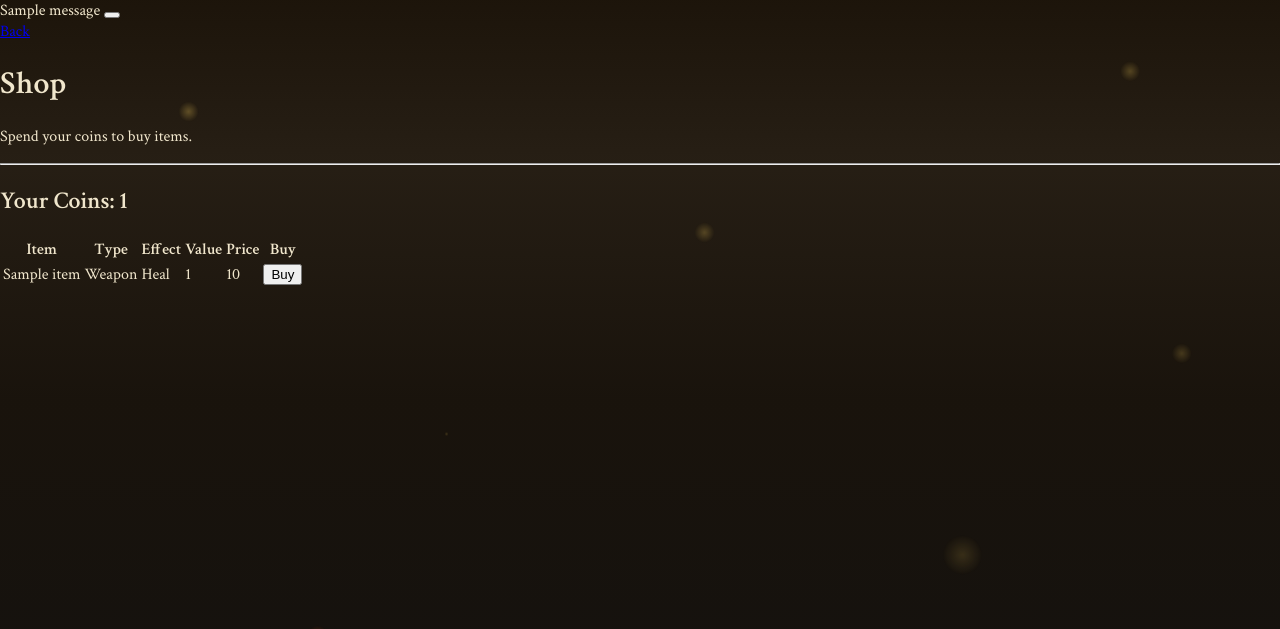
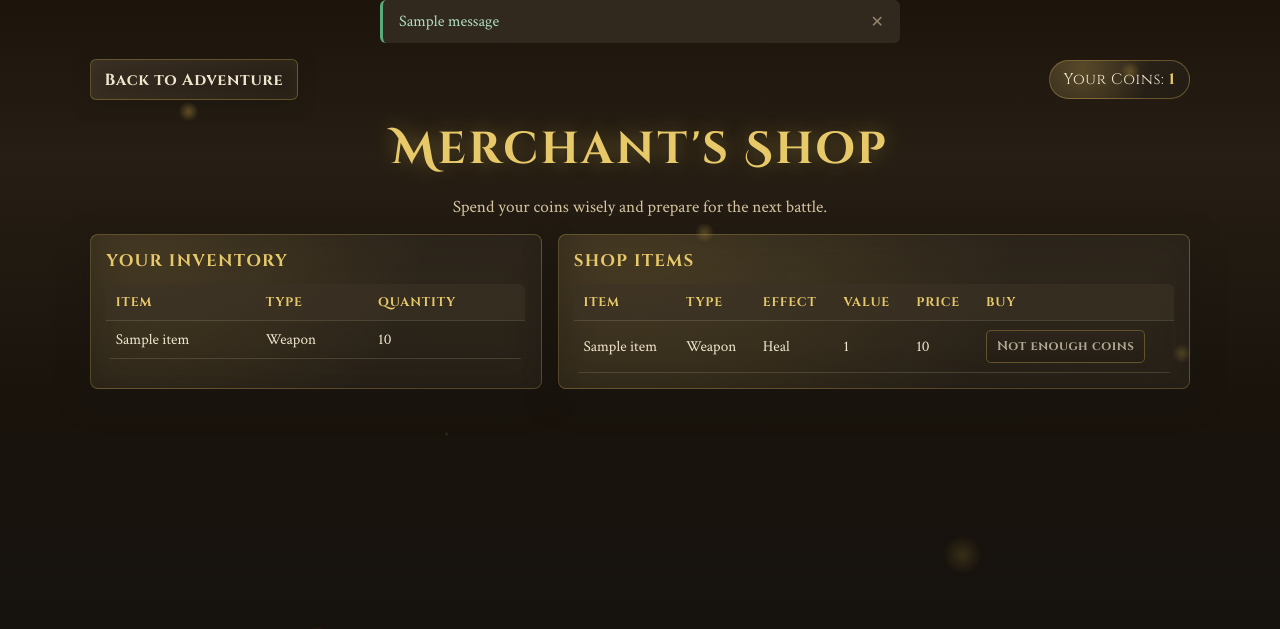
Before and after one commit to minkong05/wad2-magical-survival-game, a Django app: page /game/shop/ in a window 1280 px wide. Shown: the part 42-671 px from the top of the page. Run offline with Django 5.2, Linux system fonts and the light colour scheme; a user stored in the database is signed in; tables that the repository leaves empty hold one stand-in row (values such as "Sample post"); one stand-in notice (Sample message) is shown.

Commit message:
feat: all task done

```diff
--- a/config/settings.py
+++ b/config/settings.py
@@ -123,3 +123,7 @@ USE_TZ = True
 STATIC_URL = "/static/"
 STATICFILES_DIRS = [BASE_DIR / "static"]
 STATIC_ROOT = os.path.join(BASE_DIR, 'staticfiles')
+
+# Auth redirects
+LOGIN_URL = "/login/"
+LOGIN_REDIRECT_URL = "/main/"
--- a/game/models.py
+++ b/game/models.py
@@ -9,6 +9,7 @@ class PlayerProfile(models.Model):
 
     user = models.OneToOneField(settings.AUTH_USER_MODEL, on_delete=models.CASCADE)
     class_type = models.CharField(max_length=20, choices=CLASS_CHOICES, blank=True, default="MAGE")
+    class_selected = models.BooleanField(default=False)
     level = models.PositiveSmallIntegerField(default=1)
     hp = models.PositiveIntegerField(default=100)
     coins = models.PositiveIntegerField(default=0)
--- a/game/views.py
+++ b/game/views.py
@@ -11,9 +11,11 @@ from .models import Encounter, EnemyType, Signpost,FriendType, PlayerFriend
 def main(request):
     if not hasattr(request.user, 'playerprofile'):
         PlayerProfile.objects.create(user=request.user)
-        return redirect('/game/restart/')
+        return redirect('game:character_select')
 
     player = request.user.playerprofile
+    if not player.class_selected:
+        return redirect('game:character_select')
 
     if request.method == "POST":
         action = request.POST.get("action")
@@ -748,10 +750,17 @@ def shop(request):
     profile, _ = PlayerProfile.objects.get_or_create(user=request.user)
 
     items = Item.objects.all().order_by("price", "name")
+    inventory_items = (
+        profile.inventory
+        .select_related("item")
+        .filter(quantity__gt=0)
+        .order_by("item__name")
+    )
 
     context = {
         "profile": profile,
         "items": items,
+        "inventory_items": inventory_items,
     }
     return render(request, "game/shop.html", context)
 
@@ -782,15 +791,21 @@ def buy_item(request, item_id):
     messages.success(request, f"Bought {item.name}!")
     return redirect("game:shop")
 
+@login_required
 def character_select(request):
     profile, _ = PlayerProfile.objects.get_or_create(user=request.user)
+
+    if profile.class_selected:
+        messages.info(request, "You already selected your class. This choice is locked.")
+        return redirect("core:main")
 
     if request.method == "POST":
         class_type = request.POST.get("class_type")
 
         if class_type in dict(PlayerProfile.CLASS_CHOICES):
             profile.class_type = class_type
-            profile.save()
+            profile.class_selected = True
+            profile.save(update_fields=["class_type", "class_selected"])
             return redirect("core:main")
 
     return render(request, "game/character_select.html", {
@@ -959,6 +974,7 @@ def perform_attack(request):
 
     return JsonResponse({"error": "Invalid request"}, status=400)
 
+@login_required
 def restart_game(request):
     player = request.user.playerprofile
 
--- /dev/null
+++ b/static/css/shop.css
@@ -0,0 +1,239 @@
+/* Shop page specific styles */
+
+.shop-page {
+  max-width: 1100px;
+  margin: 1rem auto 2rem;
+  display: flex;
+  flex-direction: column;
+  gap: 1rem;
+}
+
+.shop-topbar {
+  display: flex;
+  align-items: center;
+  justify-content: space-between;
+  gap: 0.8rem;
+  flex-wrap: wrap;
+}
+
+.shop-back-btn {
+  display: inline-block;
+  text-decoration: none;
+  font-family: "Cinzel", serif;
+  font-weight: 700;
+  letter-spacing: 0.04em;
+  color: var(--parchment);
+  background: linear-gradient(
+    140deg,
+    color-mix(in srgb, var(--stone-light) 90%, black),
+    color-mix(in srgb, var(--stone) 90%, black)
+  );
+  border: 1px solid color-mix(in srgb, var(--gold) 35%, transparent);
+  border-radius: 6px;
+  padding: 0.52rem 0.85rem;
+  box-shadow:
+    inset 0 0 20px color-mix(in srgb, var(--gold) 6%, transparent),
+    0 6px 16px color-mix(in srgb, var(--shadow) 50%, transparent);
+  transition: transform 0.16s ease, border-color 0.16s ease;
+}
+
+.shop-back-btn:hover {
+  transform: translateY(-1px);
+  border-color: color-mix(in srgb, var(--gold-light) 55%, transparent);
+}
+
+.shop-title {
+  margin: 0.2rem 0 0;
+  font-family: "Cinzel Decorative", serif;
+  letter-spacing: 0.06em;
+  color: var(--gold-light);
+  text-align: center;
+  font-size: clamp(1.7rem, 4.2vw, 2.8rem);
+  text-shadow:
+    0 0 20px color-mix(in srgb, var(--gold) 45%, transparent),
+    2px 4px 10px color-mix(in srgb, var(--shadow) 80%, transparent);
+}
+
+.shop-subtitle {
+  margin: 0;
+  text-align: center;
+  color: var(--parchment-dark);
+  font-family: "Crimson Text", serif;
+  font-size: 1.08rem;
+}
+
+.shop-coins {
+  margin: 0;
+  color: var(--parchment);
+  font-family: "Cinzel", serif;
+  font-size: 0.95rem;
+  letter-spacing: 0.04em;
+  padding: 0.5rem 0.85rem;
+  border-radius: 999px;
+  background:
+    radial-gradient(circle at 24% 24%, color-mix(in srgb, var(--gold) 28%, transparent), transparent 60%),
+    linear-gradient(140deg, color-mix(in srgb, var(--stone-light) 78%, black), color-mix(in srgb, var(--stone) 82%, black));
+  border: 1px solid color-mix(in srgb, var(--gold) 40%, transparent);
+}
+
+.shop-coins span {
+  color: var(--gold-light);
+  font-weight: 700;
+}
+
+.shop-panels {
+  display: grid;
+  grid-template-columns: minmax(0, 1fr) minmax(0, 1.4fr);
+  gap: 1rem;
+}
+
+.shop-card {
+  background:
+    radial-gradient(circle at 12% -20%, color-mix(in srgb, var(--gold) 18%, transparent), transparent 65%),
+    linear-gradient(
+      145deg,
+      color-mix(in srgb, var(--parchment) 6%, transparent) 0%,
+      color-mix(in srgb, var(--parchment-dark) 8%, transparent) 100%
+    );
+  border: 1px solid color-mix(in srgb, var(--gold) 28%, transparent);
+  border-radius: 8px;
+  padding: 0.95rem;
+  box-shadow:
+    inset 0 0 35px color-mix(in srgb, var(--shadow) 30%, transparent),
+    0 10px 30px color-mix(in srgb, var(--shadow) 55%, transparent);
+}
+
+.shop-card-wide {
+  min-width: 0;
+}
+
+.shop-section-title {
+  margin: 0 0 0.75rem;
+  font-family: "Cinzel", serif;
+  font-size: 1.05rem;
+  letter-spacing: 0.08em;
+  text-transform: uppercase;
+  color: var(--gold-light);
+}
+
+.shop-table {
+  width: 100%;
+  border-collapse: collapse;
+  overflow: hidden;
+  border-radius: 6px;
+}
+
+.shop-table th,
+.shop-table td {
+  padding: 0.58rem 0.6rem;
+  text-align: left;
+  border-bottom: 1px solid color-mix(in srgb, var(--parchment-dark) 18%, transparent);
+  color: var(--parchment);
+  font-size: 0.95rem;
+}
+
+.shop-table th {
+  font-family: "Cinzel", serif;
+  font-size: 0.78rem;
+  letter-spacing: 0.07em;
+  text-transform: uppercase;
+  color: var(--gold-light);
+  background: color-mix(in srgb, var(--stone-light) 62%, transparent);
+}
+
+.shop-table tbody tr:hover td {
+  background: color-mix(in srgb, var(--gold) 8%, transparent);
+}
+
+.shop-empty {
+  margin: 0;
+  color: var(--parchment-dark);
+  font-family: "Crimson Text", serif;
+  font-size: 1rem;
+}
+
+.shop-buy-btn {
+  border: 1px solid color-mix(in srgb, var(--gold) 55%, transparent);
+  background: linear-gradient(
+    to bottom,
+    color-mix(in srgb, var(--stone-light) 78%, black),
+    color-mix(in srgb, var(--stone) 86%, black)
+  );
+  color: var(--parchment);
+  font-family: "Cinzel", serif;
+  font-size: 0.8rem;
+  font-weight: 700;
+  letter-spacing: 0.04em;
+  border-radius: 5px;
+  padding: 0.42rem 0.62rem;
+  min-width: 120px;
+  transition: transform 0.16s ease, filter 0.16s ease;
+}
+
+.shop-buy-btn:hover:not(:disabled) {
+  transform: translateY(-1px);
+  filter: brightness(1.12);
+}
+
+.shop-buy-btn:disabled {
+  opacity: 0.68;
+  cursor: not-allowed;
+}
+
+
+/* ── Alerts ───────────────────────────────────────────────── */
+.alert-wrapper,
+.messages-wrapper {
+  max-width: 520px;
+  margin: 0 auto 1rem;
+  display: flex;
+  flex-direction: column;
+  gap: 0.75rem;
+}
+
+.alert {
+  font-family: "Crimson Text", serif;
+  font-size: 1rem;
+  border-radius: 6px;
+  padding: 0.7rem 1rem;
+  border-left: 3px solid;
+  background: color-mix(in srgb, var(--stone-light) 80%, black);
+  color: var(--parchment);
+  display: flex;
+  align-items: center;
+  justify-content: space-between;
+  gap: 0.5rem;
+}
+
+.alert-success { border-color: #5aab7a; color: #b0ddc0; }
+.alert-danger  { border-color: var(--ember); color: #e8b0a0; }
+.alert-warning { border-color: var(--gold); color: var(--gold-light); }
+.alert-info    { border-color: #6a9fd4; color: #aac8e8; }
+
+.btn-close {
+  background: none;
+  border: none;
+  cursor: pointer;
+  padding: 0;
+  line-height: 1;
+  font-size: 1rem;
+  color: var(--parchment-dark);
+  opacity: 0.6;
+  flex-shrink: 0;
+  transition: opacity 0.15s ease;
+}
+
+.btn-close:hover { opacity: 1; color: var(--parchment); }
+
+
+@media (max-width: 900px) {
+  .shop-panels {
+    grid-template-columns: 1fr;
+  }
+
+  .shop-table {
+    display: block;
+    overflow-x: auto;
+    white-space: nowrap;
+  }
+}
--- a/templates/base.html
+++ b/templates/base.html
@@ -50,13 +50,15 @@
 
     <main class="container mt-4">
         {% if messages %}
-            {% for message in messages %}
+            <div class="alert-wrapper">
+                {% for message in messages %}
                 <div class="alert alert-{{ message.tags }} alert-dismissible fade show" role="alert">
                     {{ message }}
-                    <button type="button" class="btn-close" data-bs-dismiss="alert" aria-label="Close"></button>
+                    <button type="button" class="btn-close" data-bs-dismiss="alert" aria-label="Close">✕</button>
                 </div>
-            {% endfor %}
-        {% endif %}
+                {% endfor %}
+            </div>
+            {% endif %}
         {% block content %}{% endblock %}
     </main>
 
--- a/templates/game/shop.html
+++ b/templates/game/shop.html
@@ -1,20 +1,53 @@
 {% extends "base.html" %}
+{% load static %}
 
 {% block title %}Shop{% endblock %}
 
+{% block extra_css %}
+<link rel="stylesheet" href="{% static 'css/shop.css' %}">
+{% endblock %}
+
 {% block content %}
+<section class="shop-page">
+  <div class="shop-topbar">
+    <a href="{% url 'game:main' %}" class="shop-back-btn">Back to Adventure</a>
+    <p class="shop-coins">Your Coins: <span>{{ profile.coins }}</span></p>
+  </div>
 
-<a href="{% url 'game:main' %}" class="btn btn-outline-dark btn-sm">Back</a>
+  <h1 class="shop-title">Merchant's Shop</h1>
+  <p class="shop-subtitle">Spend your coins wisely and prepare for the next battle.</p>
 
-<h1>Shop</h1>
-<p>Spend your coins to buy items.</p>
+  <div class="shop-panels">
+    <section class="shop-card">
+      <h2 class="shop-section-title">Your Inventory</h2>
+      {% if inventory_items %}
+        <table class="shop-table">
+          <thead>
+            <tr>
+              <th>Item</th>
+              <th>Type</th>
+              <th>Quantity</th>
+            </tr>
+          </thead>
+          <tbody>
+            {% for inv in inventory_items %}
+            <tr>
+              <td>{{ inv.item.name }}</td>
+              <td>{{ inv.item.get_type_display }}</td>
+              <td>{{ inv.quantity }}</td>
+            </tr>
+            {% endfor %}
+          </tbody>
+        </table>
+      {% else %}
+        <p class="shop-empty">You do not have any items yet.</p>
+      {% endif %}
+    </section>
 
-<hr>
-
-<h2>Your Coins: {{ profile.coins }}</h2>
-
+    <section class="shop-card shop-card-wide">
+      <h2 class="shop-section-title">Shop Items</h2>
       {% if items %}
-  <table class="table table-striped">
+      <table class="shop-table">
         <thead>
           <tr>
             <th>Item</th>
@@ -36,7 +69,13 @@
             <td>
               <form method="post" action="{% url 'game:buy_item' item.id %}">
                 {% csrf_token %}
-            <button type="submit" class="btn btn-sm btn-primary">Buy</button>
+                <button
+                  type="submit"
+                  class="shop-buy-btn"
+                  {% if profile.coins < item.price %}disabled{% endif %}
+                >
+                  {% if profile.coins < item.price %}Not enough coins{% else %}Buy{% endif %}
+                </button>
               </form>
             </td>
           </tr>
@@ -44,7 +83,10 @@
         </tbody>
       </table>
       {% else %}
-  <p>No items in shop (did you run population_script.py?)</p>
+        <p class="shop-empty">No items in shop (did you run population_script.py?)</p>
       {% endif %}
+    </section>
+  </div>
+</section>
 
 {% endblock %}
```
Also changed, not shown: accounts/views.py (+39 -2 lines), templates/accounts/myaccount.html (+10 -8 lines), game/migrations/0007_merge_20260324_1451.py (added), game/migrations/0008_playerprofile_class_selected.py (added). Lines whose indentation alone changed are shown as unchanged.
